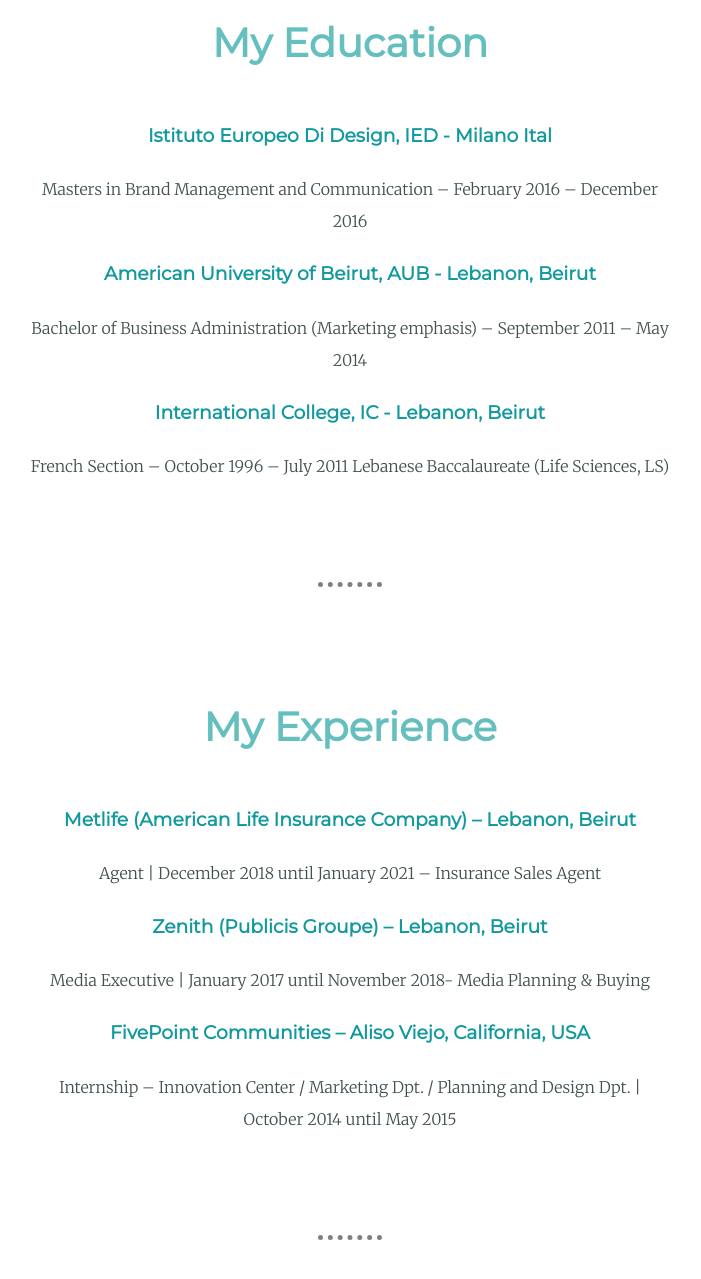
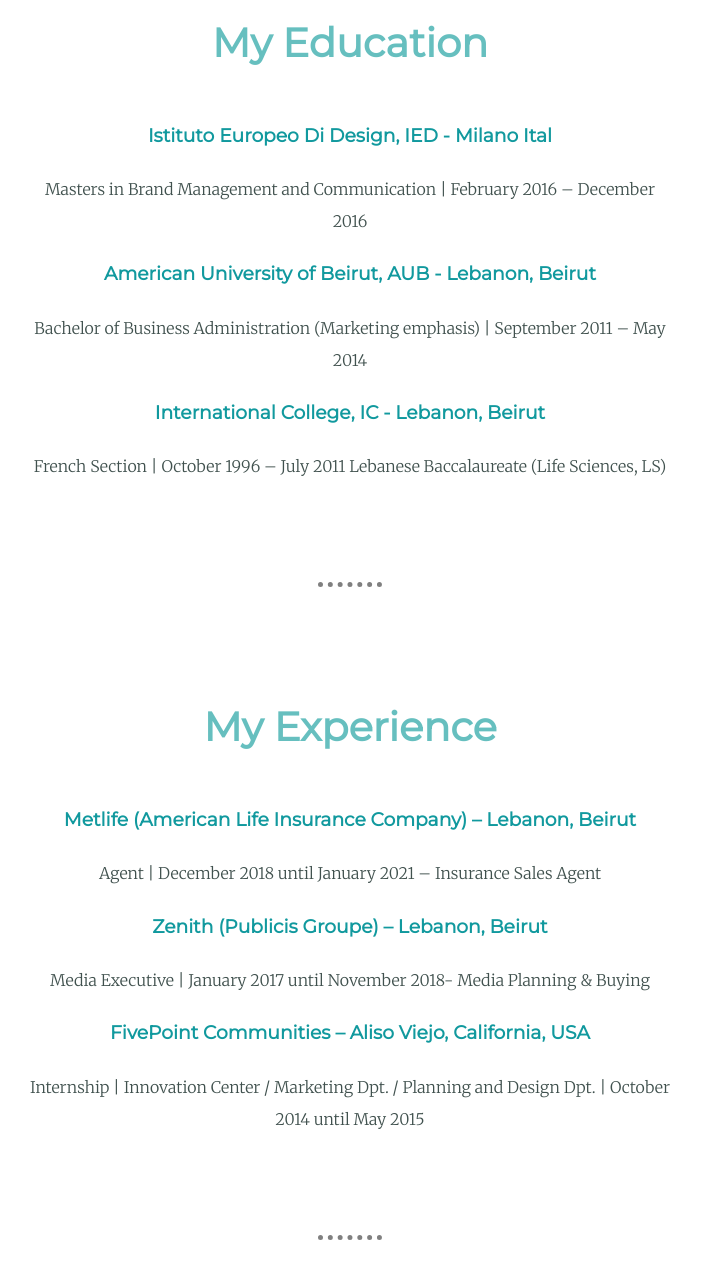
Before and after one commit to Ramiamhaz/cv, a plain HTML site: page index.html in a window 1280 px wide. Shown: the part 1760-3039 px from the top of the page, without its empty margins (290-991 px from the left). Drawn offline with Linux system fonts and the light colour scheme.

Commit message:
Update 2

```diff
--- a/index.html
+++ b/index.html
@@ -34,16 +34,16 @@
         <h2>My Education</h2>
         <div class="education-row">
           <h3>Istituto Europeo Di Design, IED - Milano Ital</h3>
-          <p>Masters in Brand Management and Communication – February 2016 – December 2016
+          <p>Masters in Brand Management and Communication | February 2016 – December 2016
           </p>
         </div>
         <div class="education-row">
           <h3>American University of Beirut, AUB - Lebanon, Beirut</h3>
-          <p>Bachelor of Business Administration (Marketing emphasis) – September 2011 – May 2014 </p>
+          <p>Bachelor of Business Administration (Marketing emphasis) | September 2011 – May 2014 </p>
         </div>
         <div class="education-row">
           <h3>International College, IC - Lebanon, Beirut</h3>
-          <p>French Section – October 1996 – July 2011 Lebanese Baccalaureate (Life Sciences, LS)</p>
+          <p>French Section | October 1996 – July 2011 Lebanese Baccalaureate (Life Sciences, LS)</p>
         </div>
       </div>
 
@@ -62,7 +62,7 @@
         </div>
         <div class="experience-row">
           <h3>FivePoint Communities – Aliso Viejo, California, USA</h3>
-          <p>Internship – Innovation Center / Marketing Dpt. / Planning and Design Dpt. | October 2014 until May 2015</p>
+          <p>Internship | Innovation Center / Marketing Dpt. / Planning and Design Dpt. | October 2014 until May 2015</p>
         </div>
       </div>
 
```
